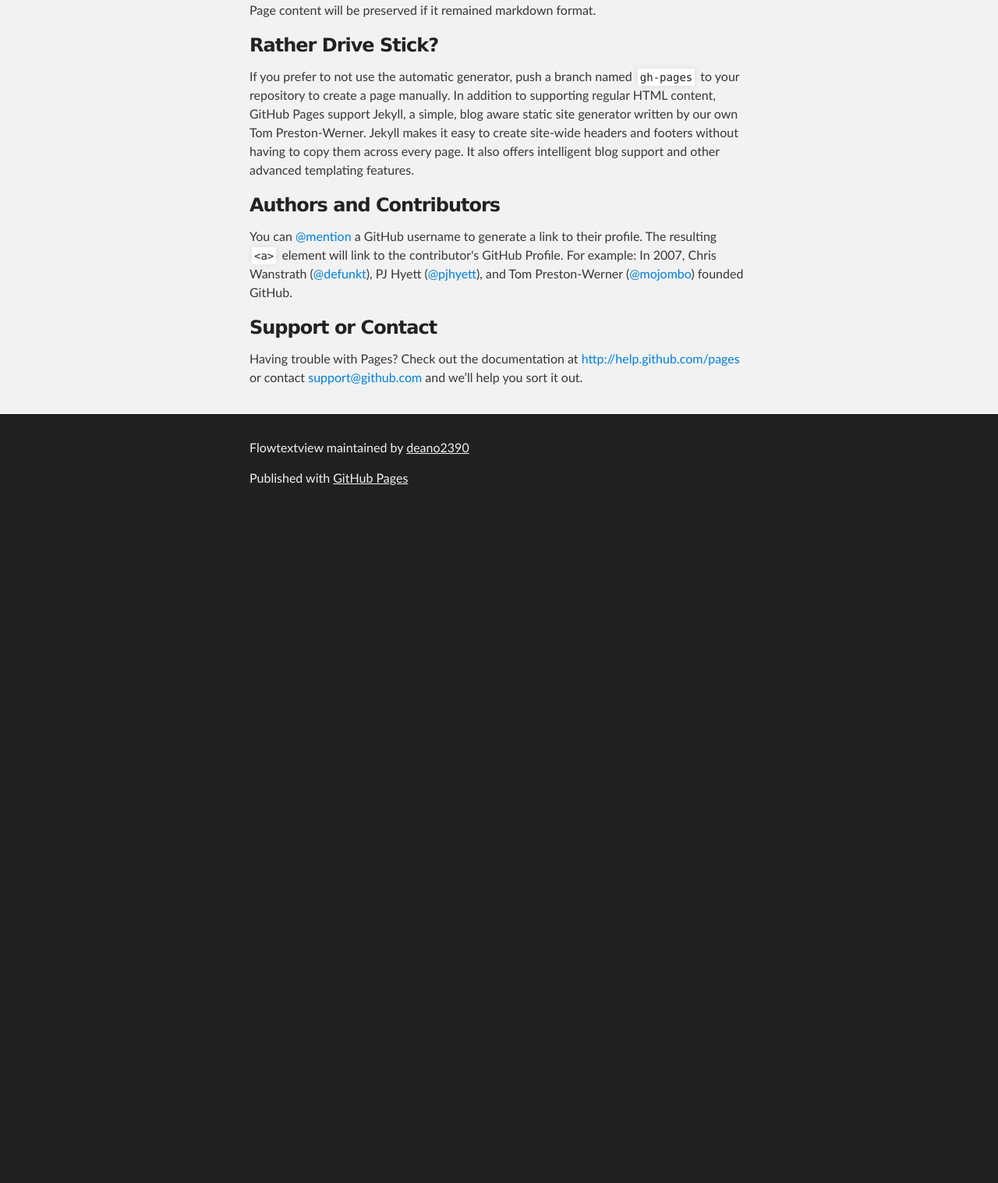
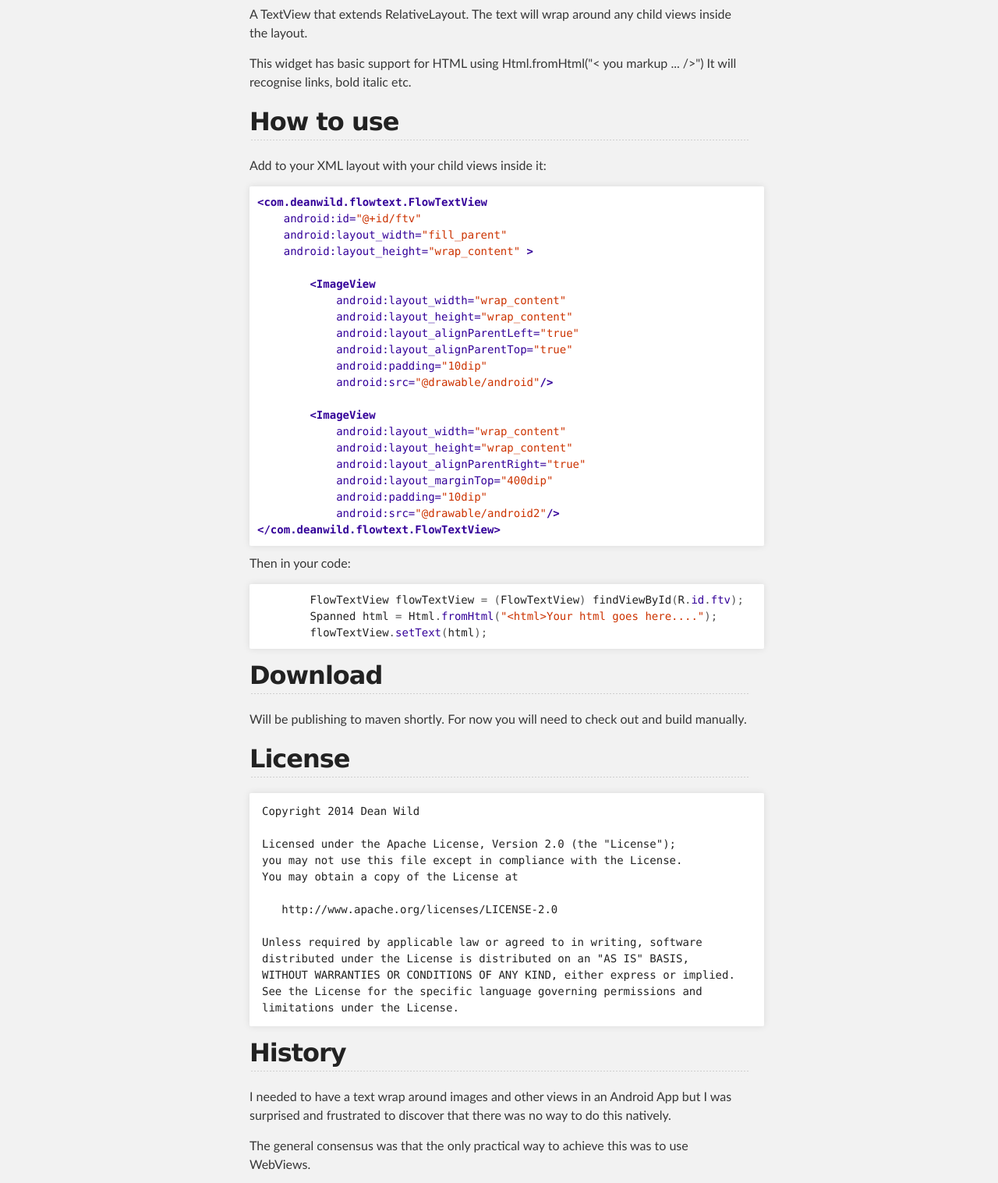
Before and after one commit to deano2390/FlowTextView, a plain HTML site: page index.html in a window 1280 px wide. Shown: the part 696-2213 px from the top of the page at 78% size. Before the commit the page ends 1356 px from the top, so only its background shows below. Drawn offline with Linux system fonts and the light colour scheme.

```diff
--- a/index.html
+++ b/index.html
@@ -31,37 +31,97 @@
     <!-- MAIN CONTENT -->
     <div id="main_content_wrap" class="outer">
       <section id="main_content" class="inner">
-        <h3>
-<a name="welcome-to-github-pages" class="anchor" href="#welcome-to-github-pages"><span class="octicon octicon-link"></span></a>Welcome to GitHub Pages.</h3>
+        <h1>
+<a name="flowtextview" class="anchor" href="#flowtextview"><span class="octicon octicon-link"></span></a>FlowTextView</h1>
 
-<p>This automatic page generator is the easiest way to create beautiful pages for all of your projects. Author your page content here using GitHub Flavored Markdown, select a template crafted by a designer, and publish. After your page is generated, you can check out the new branch:</p>
+<p><img src="http://i.imgur.com/iyntFbz.png" alt="Logo"></p>
 
-<pre><code>$ cd your_repo_root/repo_name
-$ git fetch origin
-$ git checkout gh-pages
+<p>Wrapping TextView I wrote a while ago, original project on Google code <a href="https://code.google.com/p/android-flowtextview/">https://code.google.com/p/android-flowtextview/</a></p>
+
+<p>A TextView that extends RelativeLayout. The text will wrap around any child views inside the layout.</p>
+
+<p>This widget has basic support for HTML using Html.fromHtml("&lt; you markup ... /&gt;") It will recognise links, bold italic etc. </p>
+
+<h2>
+<a name="how-to-use" class="anchor" href="#how-to-use"><span class="octicon octicon-link"></span></a>How to use</h2>
+
+<p>Add to your XML layout with your child views inside it:</p>
+
+<div class="highlight highlight-xml"><pre><span class="nt">&lt;com.deanwild.flowtext.FlowTextView</span>
+    <span class="na">android:id=</span><span class="s">"@+id/ftv"</span>
+    <span class="na">android:layout_width=</span><span class="s">"fill_parent"</span>
+    <span class="na">android:layout_height=</span><span class="s">"wrap_content"</span> <span class="nt">&gt;</span>
+
+        <span class="nt">&lt;ImageView</span>
+            <span class="na">android:layout_width=</span><span class="s">"wrap_content"</span>
+            <span class="na">android:layout_height=</span><span class="s">"wrap_content"</span>
+            <span class="na">android:layout_alignParentLeft=</span><span class="s">"true"</span>
+            <span class="na">android:layout_alignParentTop=</span><span class="s">"true"</span>
+            <span class="na">android:padding=</span><span class="s">"10dip"</span>
+            <span class="na">android:src=</span><span class="s">"@drawable/android"</span><span class="nt">/&gt;</span>
+
+        <span class="nt">&lt;ImageView</span>
+            <span class="na">android:layout_width=</span><span class="s">"wrap_content"</span>
+            <span class="na">android:layout_height=</span><span class="s">"wrap_content"</span>
+            <span class="na">android:layout_alignParentRight=</span><span class="s">"true"</span>
+            <span class="na">android:layout_marginTop=</span><span class="s">"400dip"</span>
+            <span class="na">android:padding=</span><span class="s">"10dip"</span>
+            <span class="na">android:src=</span><span class="s">"@drawable/android2"</span><span class="nt">/&gt;</span>
+<span class="nt">&lt;/com.deanwild.flowtext.FlowTextView&gt;</span>
+</pre></div>
+
+<p>Then in your code:</p>
+
+<div class="highlight highlight-java"><pre>        <span class="n">FlowTextView</span> <span class="n">flowTextView</span> <span class="o">=</span> <span class="o">(</span><span class="n">FlowTextView</span><span class="o">)</span> <span class="n">findViewById</span><span class="o">(</span><span class="n">R</span><span class="o">.</span><span class="na">id</span><span class="o">.</span><span class="na">ftv</span><span class="o">);</span>
+        <span class="n">Spanned</span> <span class="n">html</span> <span class="o">=</span> <span class="n">Html</span><span class="o">.</span><span class="na">fromHtml</span><span class="o">(</span><span class="s">"&lt;html&gt;Your html goes here...."</span><span class="o">);</span>
+        <span class="n">flowTextView</span><span class="o">.</span><span class="na">setText</span><span class="o">(</span><span class="n">html</span><span class="o">);</span>
+</pre></div>
+
+<h2>
+<a name="download" class="anchor" href="#download"><span class="octicon octicon-link"></span></a>Download</h2>
+
+<p>Will be publishing to maven shortly. For now you will need to check out and build manually.</p>
+
+<h2>
+<a name="license" class="anchor" href="#license"><span class="octicon octicon-link"></span></a>License</h2>
+
+<pre><code>Copyright 2014 Dean Wild
+
+Licensed under the Apache License, Version 2.0 (the "License");
+you may not use this file except in compliance with the License.
+You may obtain a copy of the License at
+
+   http://www.apache.org/licenses/LICENSE-2.0
+
+Unless required by applicable law or agreed to in writing, software
+distributed under the License is distributed on an "AS IS" BASIS,
+WITHOUT WARRANTIES OR CONDITIONS OF ANY KIND, either express or implied.
+See the License for the specific language governing permissions and
+limitations under the License.
 </code></pre>
 
-<p>If you're using the GitHub for Mac, simply sync your repository and you'll see the new branch.</p>
+<h2>
+<a name="history" class="anchor" href="#history"><span class="octicon octicon-link"></span></a>History</h2>
 
-<h3>
-<a name="designer-templates" class="anchor" href="#designer-templates"><span class="octicon octicon-link"></span></a>Designer Templates</h3>
+<p>I needed to have a text wrap around images and other views in an Android App but I was surprised and frustrated to discover that there was no way to do this natively.</p>
 
-<p>We've crafted some handsome templates for you to use. Go ahead and continue to layouts to browse through them. You can easily go back to edit your page before publishing. After publishing your page, you can revisit the page generator and switch to another theme. Your Page content will be preserved if it remained markdown format.</p>
+<p>The general consensus was that the only practical way to achieve this was to use WebViews.</p>
 
-<h3>
-<a name="rather-drive-stick" class="anchor" href="#rather-drive-stick"><span class="octicon octicon-link"></span></a>Rather Drive Stick?</h3>
+<p>Using webviews is a bit bloaty and overkill to achieve this. We lose the direct control and performance of using native widgets.</p>
 
-<p>If you prefer to not use the automatic generator, push a branch named <code>gh-pages</code> to your repository to create a page manually. In addition to supporting regular HTML content, GitHub Pages support Jekyll, a simple, blog aware static site generator written by our own Tom Preston-Werner. Jekyll makes it easy to create site-wide headers and footers without having to copy them across every page. It also offers intelligent blog support and other advanced templating features.</p>
+<p>So I developed a native widget which extends RelativeLayout (I figured this was more versatile than LinearLayout) which is capable of painting text around its child views.</p>
 
-<h3>
-<a name="authors-and-contributors" class="anchor" href="#authors-and-contributors"><span class="octicon octicon-link"></span></a>Authors and Contributors</h3>
+<p>The code is still a little rough and I suspect it could be vastly improved in many areas but it seems to work quite well.</p>
 
-<p>You can <a href="https://github.com/blog/821" class="user-mention">@mention</a> a GitHub username to generate a link to their profile. The resulting <code>&lt;a&gt;</code> element will link to the contributor's GitHub Profile. For example: In 2007, Chris Wanstrath (<a href="https://github.com/defunkt" class="user-mention">@defunkt</a>), PJ Hyett (<a href="https://github.com/pjhyett" class="user-mention">@pjhyett</a>), and Tom Preston-Werner (<a href="https://github.com/mojombo" class="user-mention">@mojombo</a>) founded GitHub.</p>
+<h2>
+<a name="todo" class="anchor" href="#todo"><span class="octicon octicon-link"></span></a>TODO</h2>
 
-<h3>
-<a name="support-or-contact" class="anchor" href="#support-or-contact"><span class="octicon octicon-link"></span></a>Support or Contact</h3>
-
-<p>Having trouble with Pages? Check out the documentation at <a href="http://help.github.com/pages">http://help.github.com/pages</a> or contact <a href="mailto:support@github.com">support@github.com</a> and we’ll help you sort it out.</p>
+<ul>
+<li><p>Add support for parameters to be supplied directly in XML layout.</p></li>
+<li><p>Improve HTML support. For now it can handle basic tags like <b> <i> <br> and  but it would be nice to support everything</i></b></p></li>
+<li><p>Add support for Right to Left text printing.</p></li>
+<li><p>Performance - this can always be improved. The larger the text content the slower this beast gets at the moment. Perhaps ART might do the trick though</p></li>
+</ul>
       </section>
     </div>
 
```
Also changed, not shown: params.json (+1 -1 lines).
